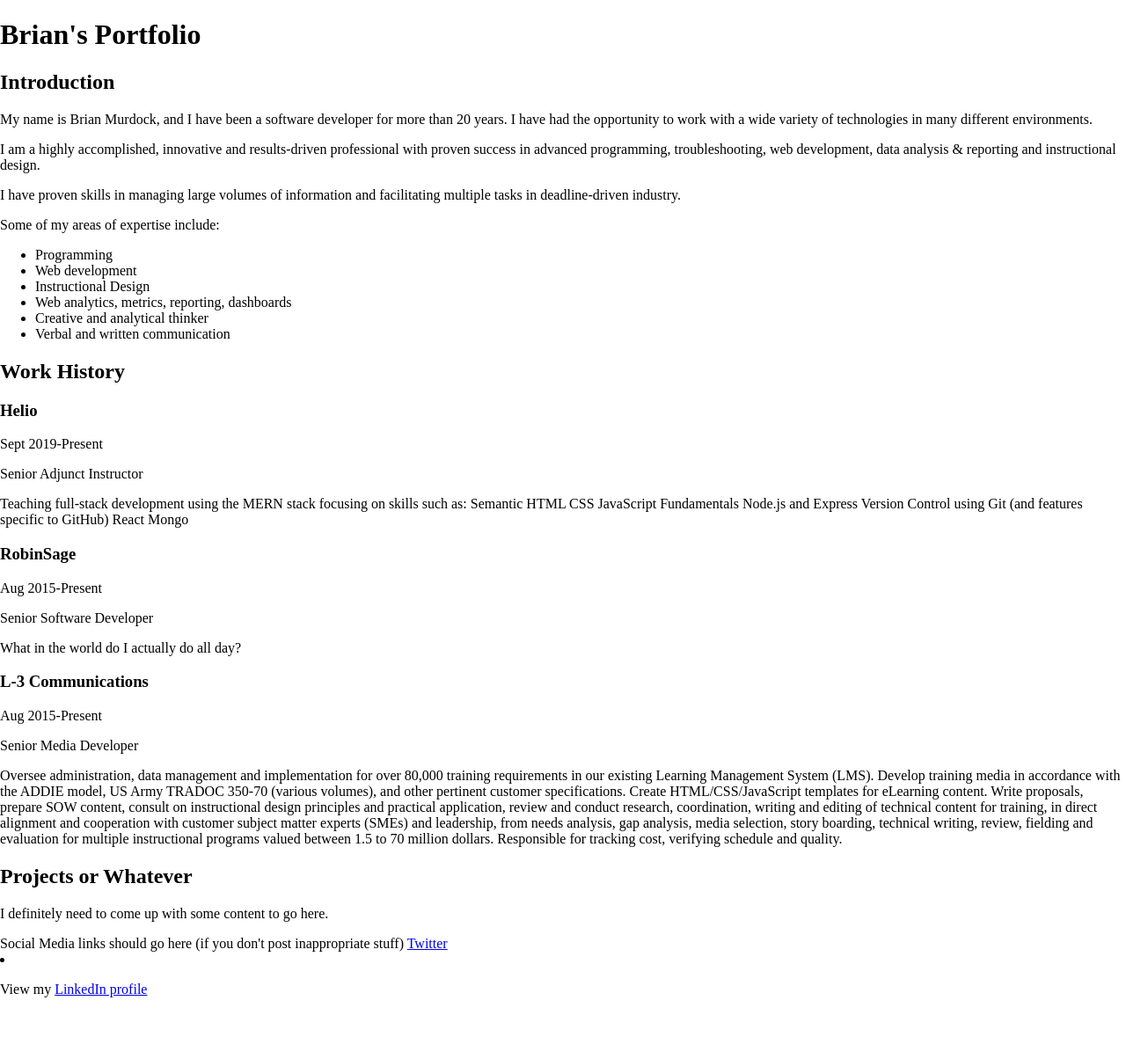
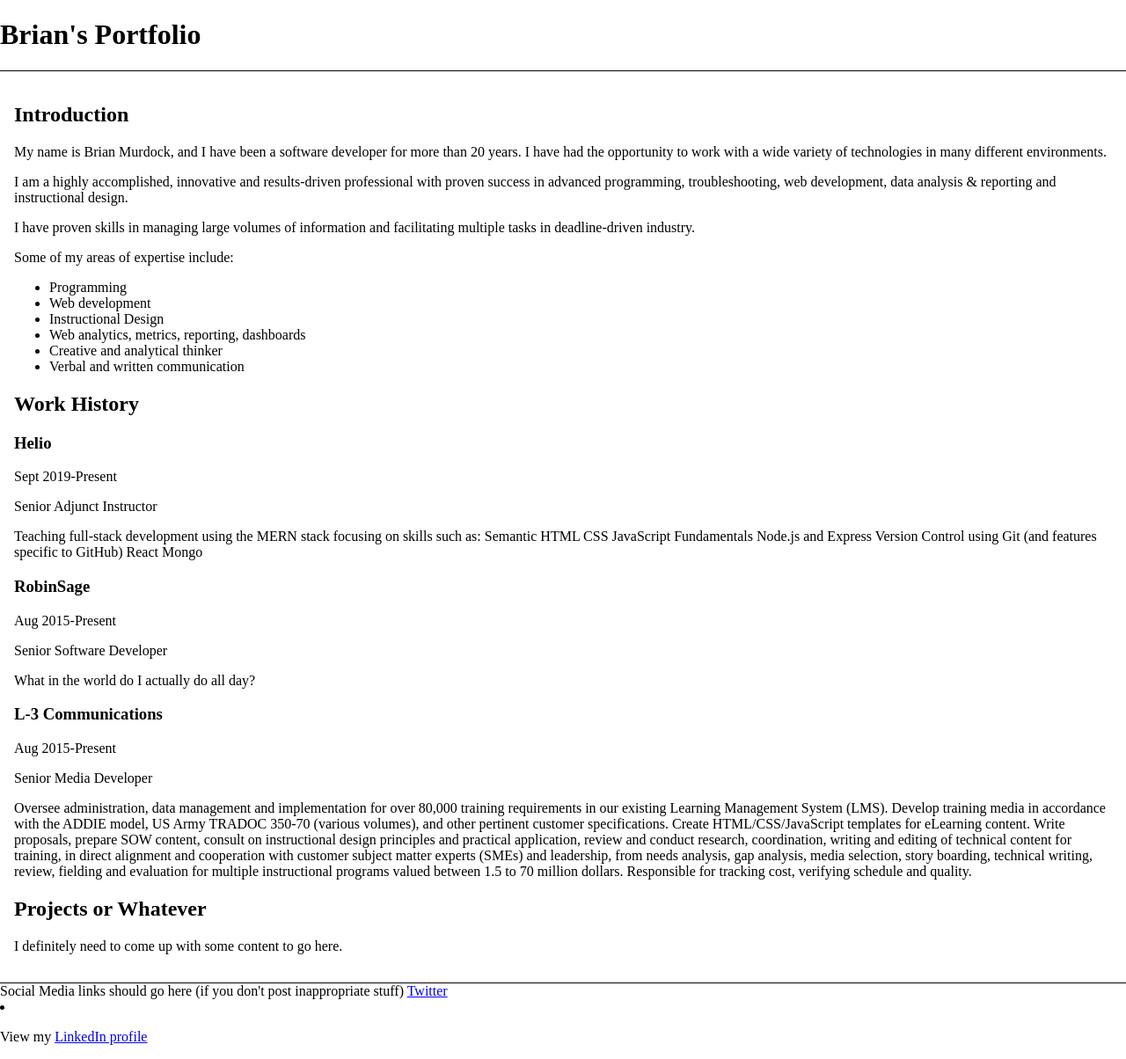
Before and after one commit to bmurdock/march2020-portfolio, a plain HTML site: page index.html in a window 1280 px wide. Shown: the whole page at 88% size. Before the commit the page ends 1150 px from the top, so only its background shows below. Drawn offline with Linux system fonts and the light colour scheme.

Commit message:
added stuff

```diff
--- a/css/main.css
+++ b/css/main.css
@@ -4,3 +4,15 @@
     padding: 0;
     color: #000;
 }
+
+main {
+    padding: 1em;
+}
+
+header {
+    border-bottom: 1px solid #000;
+}
+
+footer {
+    border-top: 1px solid #000;
+}
```
